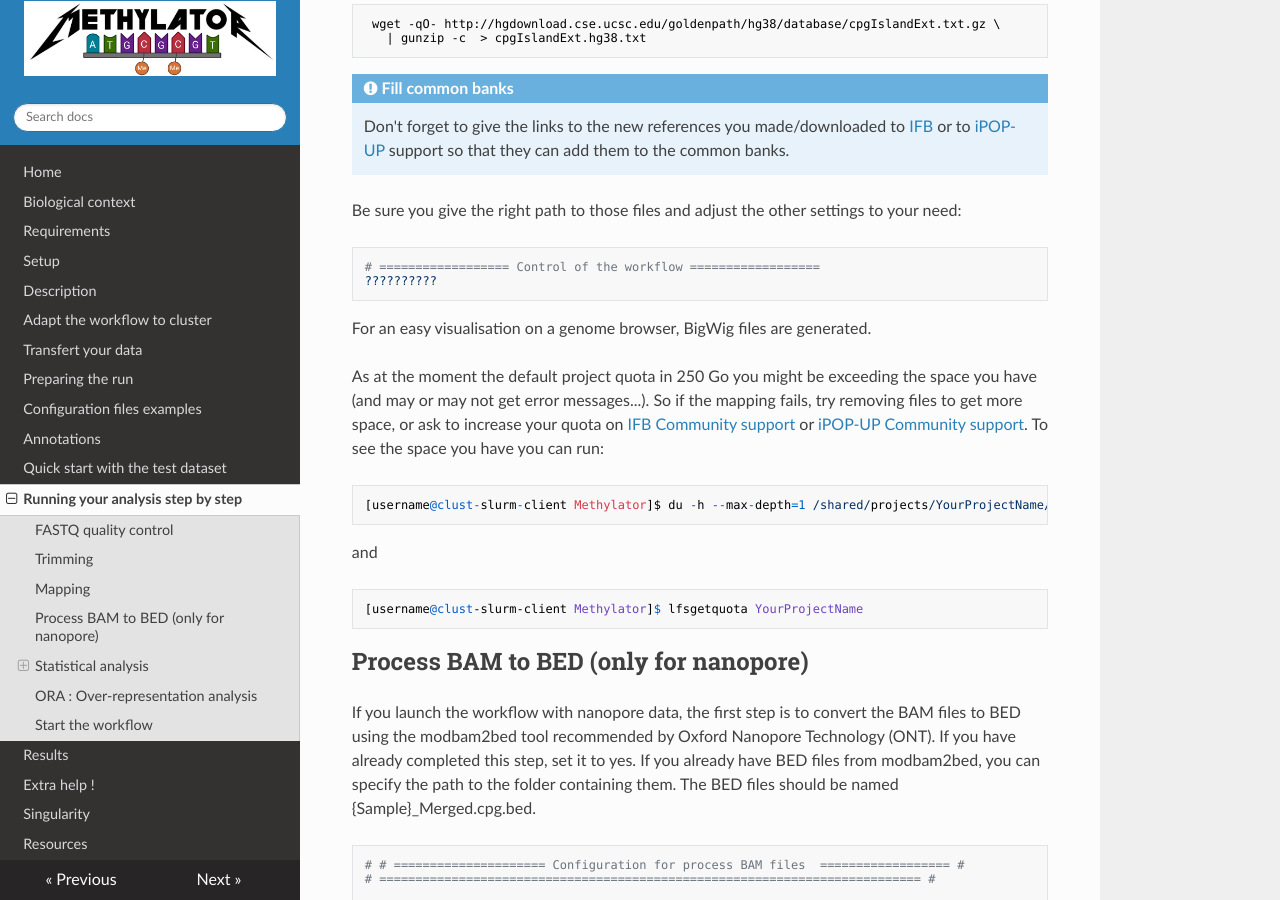
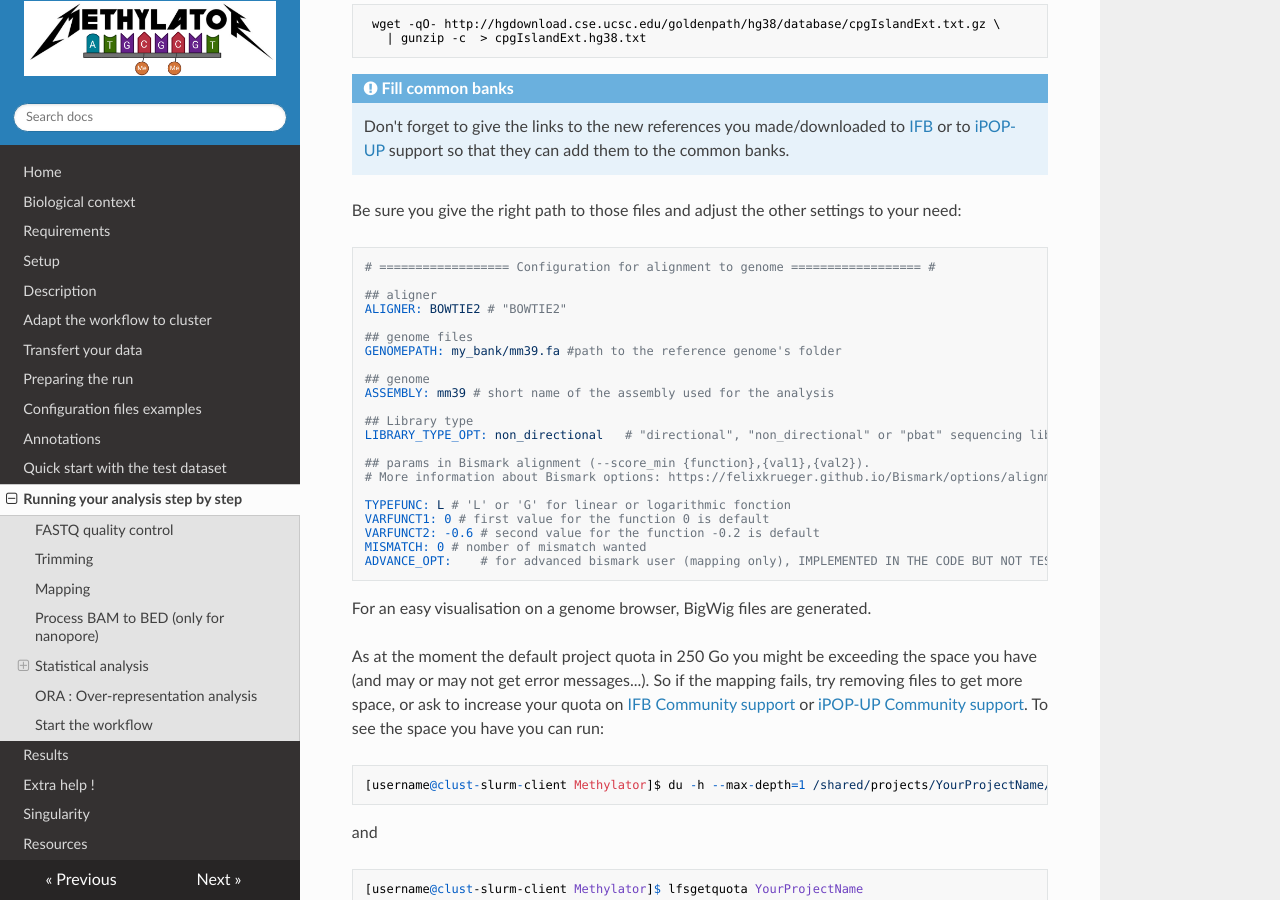
Before and after one commit to parisepigenetics/Methylator-Documentation, an MkDocs documentation site: the page built from docs/running.md, in a window 1280 px wide and 900 px high, scrolled down 2929 px. Built offline with MkDocs 1.6.1, drawn with Linux system fonts in a browser that asks for light colours; nearby versions of some CDN libraries.

Commit message:
Update running.md

````diff
--- a/docs/running.md
+++ b/docs/running.md
@@ -150,9 +150,28 @@ Be sure you give the right path to those files and adjust the other settings to
 
 
 ```yaml
-# ================== Control of the workflow ==================
-??????????
+# ================== Configuration for alignment to genome ================== #
 
+## aligner
+ALIGNER: BOWTIE2 # "BOWTIE2"
+
+## genome files
+GENOMEPATH: my_bank/mm39.fa #path to the reference genome's folder
+
+## genome
+ASSEMBLY: mm39 # short name of the assembly used for the analysis
+
+## Library type
+LIBRARY_TYPE_OPT: non_directional   # "directional", "non_directional" or "pbat" sequencing library
+
+## params in Bismark alignment (--score_min {function},{val1},{val2}).
+# More information about Bismark options: https://felixkrueger.github.io/Bismark/options/alignment/
+
+TYPEFUNC: L # 'L' or 'G' for linear or logarithmic fonction
+VARFUNCT1: 0 # first value for the function 0 is default
+VARFUNCT2: -0.6 # second value for the function -0.2 is default
+MISMATCH: 0 # nomber of mismatch wanted
+ADVANCE_OPT:    # for advanced bismark user (mapping only), IMPLEMENTED IN THE CODE BUT NOT TESTED
 ```
 
 For an easy visualisation on a genome browser, BigWig files are generated.
````
